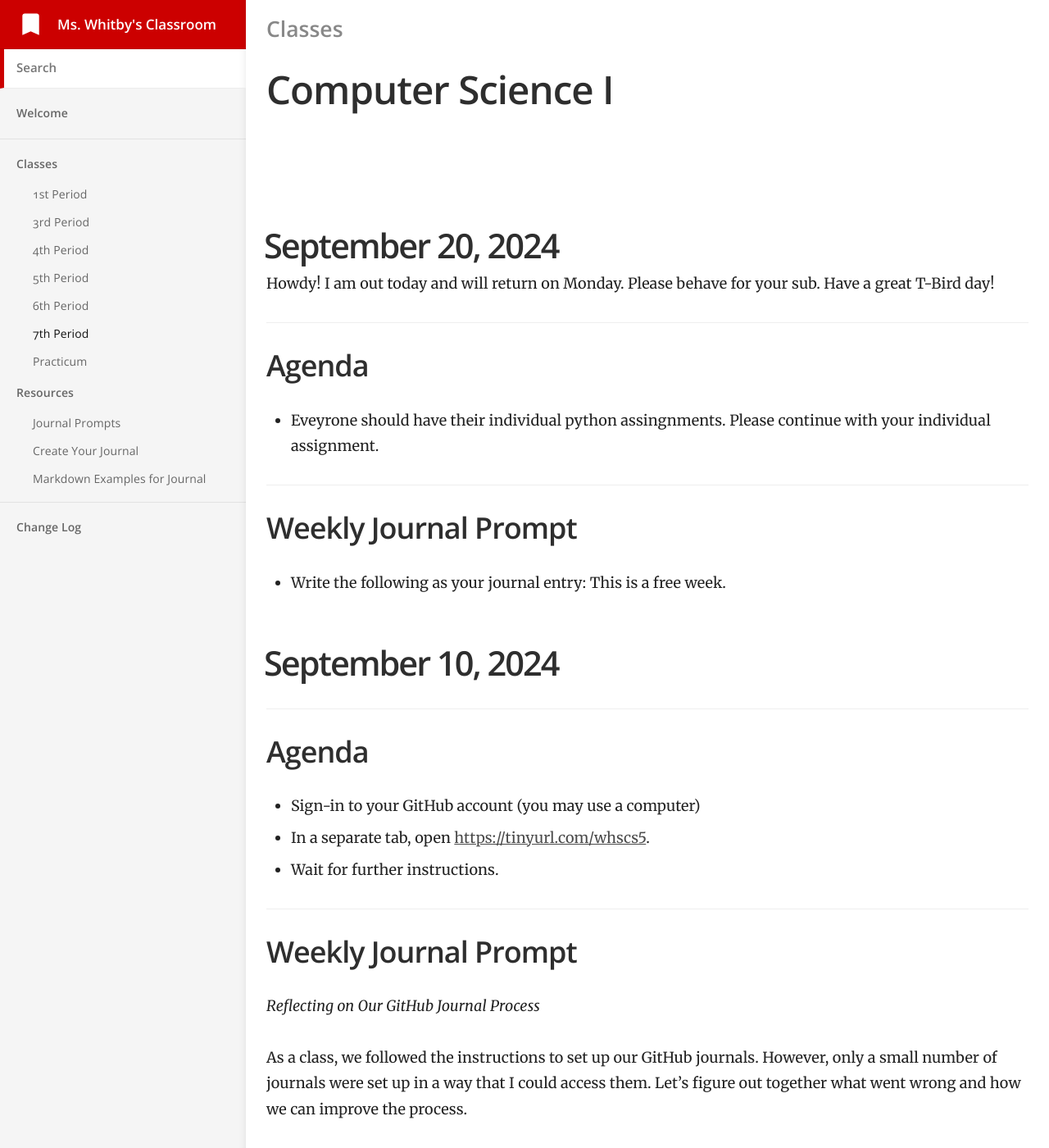
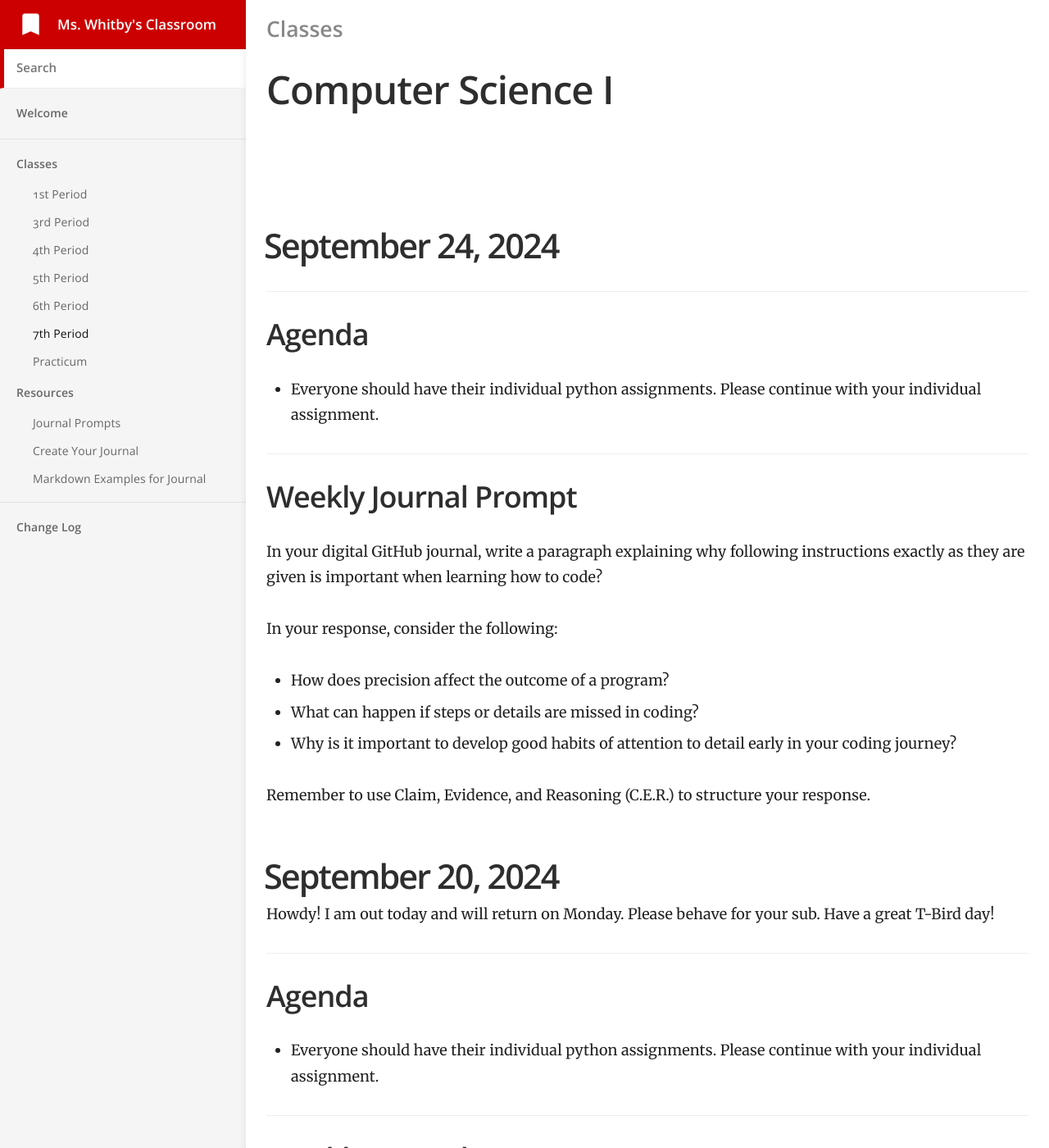
Before and after one commit to mswhitby/classroom, a Jekyll site: the page built from _docs/classes/7th.md, in a window 1280 px wide and 1400 px high. Shown: the whole window at 82% size. Built offline with Jekyll 4.4.1, drawn with Linux system fonts in a browser that asks for light colours.

Commit message:
Updated lesson

```diff
--- a/_docs/classes/7th.md
+++ b/_docs/classes/7th.md
@@ -5,11 +5,29 @@ category: Classes
 order: 6
 ---
 
+# September 24, 2024
+
+## Agenda
+
+- Everyone should have their individual python assignments. Please continue with your individual assignment.
+
+## Weekly Journal Prompt
+
+In your digital GitHub journal, write a paragraph explaining why following instructions exactly as they are given is important when learning how to code?
+
+In your response, consider the following:
+
+- How does precision affect the outcome of a program?
+- What can happen if steps or details are missed in coding?
+- Why is it important to develop good habits of attention to detail early in your coding journey?
+
+Remember to use Claim, Evidence, and Reasoning (C.E.R.) to structure your response.
+
 # September 20, 2024
 Howdy! I am out today and will return on Monday. Please behave for your sub. Have a great T-Bird day!
 
 ## Agenda
-- Eveyrone should have their individual python assingnments. Please continue with your individual assignment.
+- Everyone should have their individual python assignments. Please continue with your individual assignment.
 
 ## Weekly Journal Prompt
 
```
